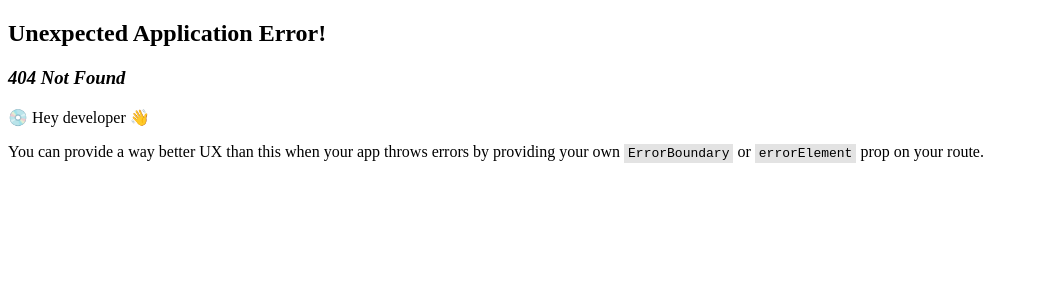
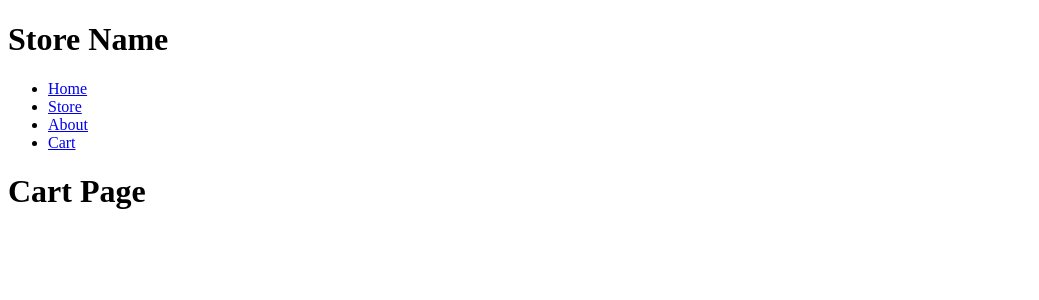
Before and after one commit to markr155/shopping-cart, a React (Vite) app: page /cart in a window 1280 px wide. Before the commit this address had no page. Shown: the top 300 px of the page, without its empty margins (0-1039 px from the left). Built offline with nearby package versions, Linux system fonts and the light colour scheme.

Commit message:
Add cart page, routing complete

```diff
--- a/src/Components/Navbar.jsx
+++ b/src/Components/Navbar.jsx
@@ -14,6 +14,9 @@ export default function NavBar() {
 				<li>
 					<Link to='about'>About</Link>
 				</li>
+				<li>
+					<Link to='cart'>Cart</Link>
+				</li>
 			</ul>
 		</div>
 	);
--- /dev/null
+++ b/src/Pages/Cart.jsx
@@ -0,0 +1,7 @@
+export default function Cart() {
+	return (
+		<>
+			<h1>Cart Page</h1>
+		</>
+	);
+}
--- /dev/null
+++ b/src/Pages/ErrorPage.jsx
@@ -0,0 +1,10 @@
+import { Link } from 'react-router-dom';
+
+export default function ErrorPage() {
+	return (
+		<div>
+			<h4>This page doesn't exist!</h4>
+			<Link to='/'>Click here to go back to the Home Page</Link>
+		</div>
+	);
+}
--- a/src/Router.jsx
+++ b/src/Router.jsx
@@ -3,16 +3,20 @@ import About from './Pages/About';
 import Home from './Pages/Home';
 import Store from './Pages/Store';
 import App from './App';
+import ErrorPage from './Pages/ErrorPage';
+import Cart from './Pages/Cart';
 
 export default function Router() {
 	const router = createBrowserRouter([
 		{
 			path: '/',
 			element: <App />,
+			errorElement: <ErrorPage />,
 			children: [
 				{ index: true, element: <Home /> },
 				{ path: 'store', element: <Store /> },
 				{ path: 'about', element: <About /> },
+				{ path: 'cart', element: <Cart /> },
 			],
 		},
 	]);
```
